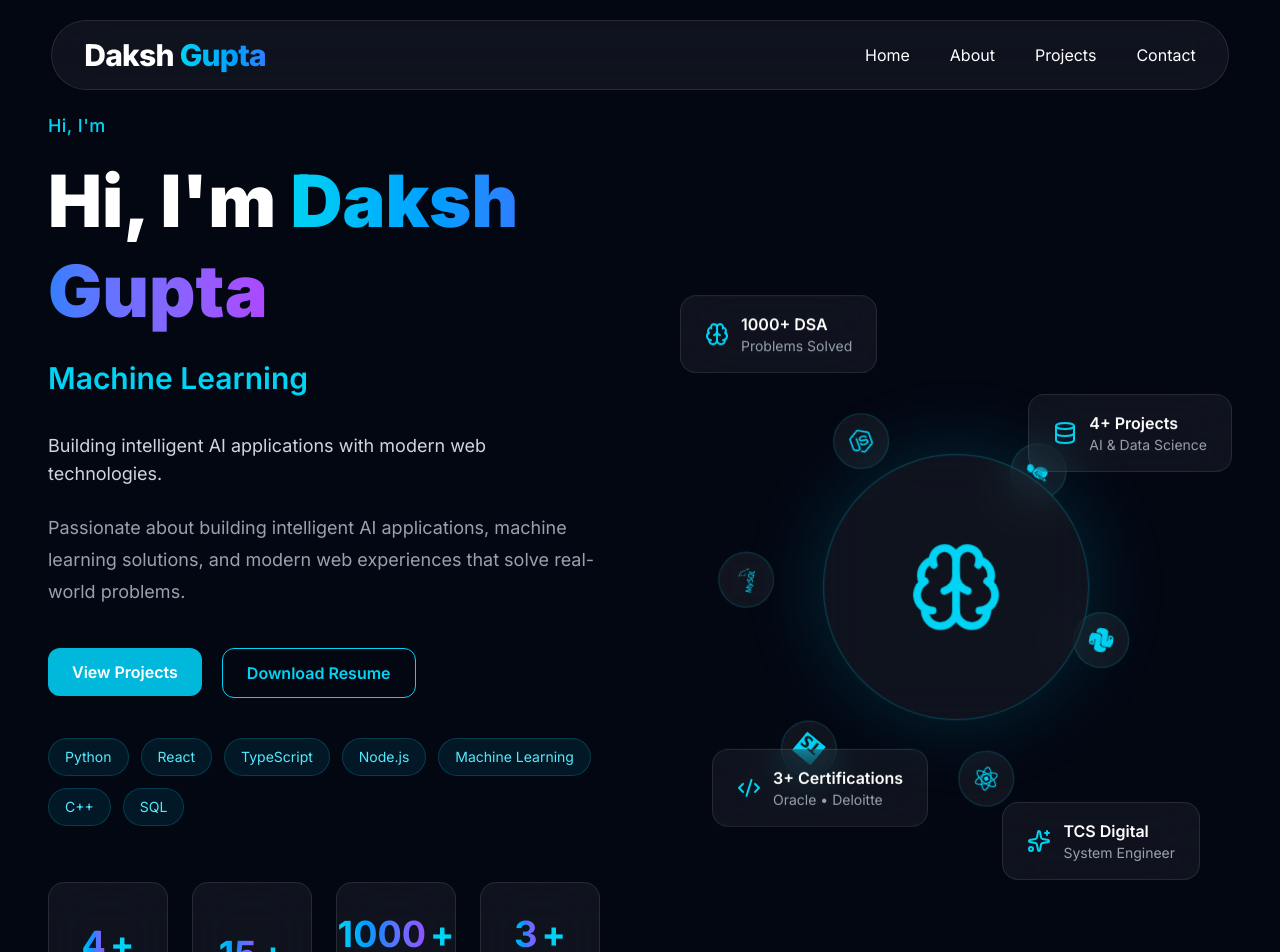
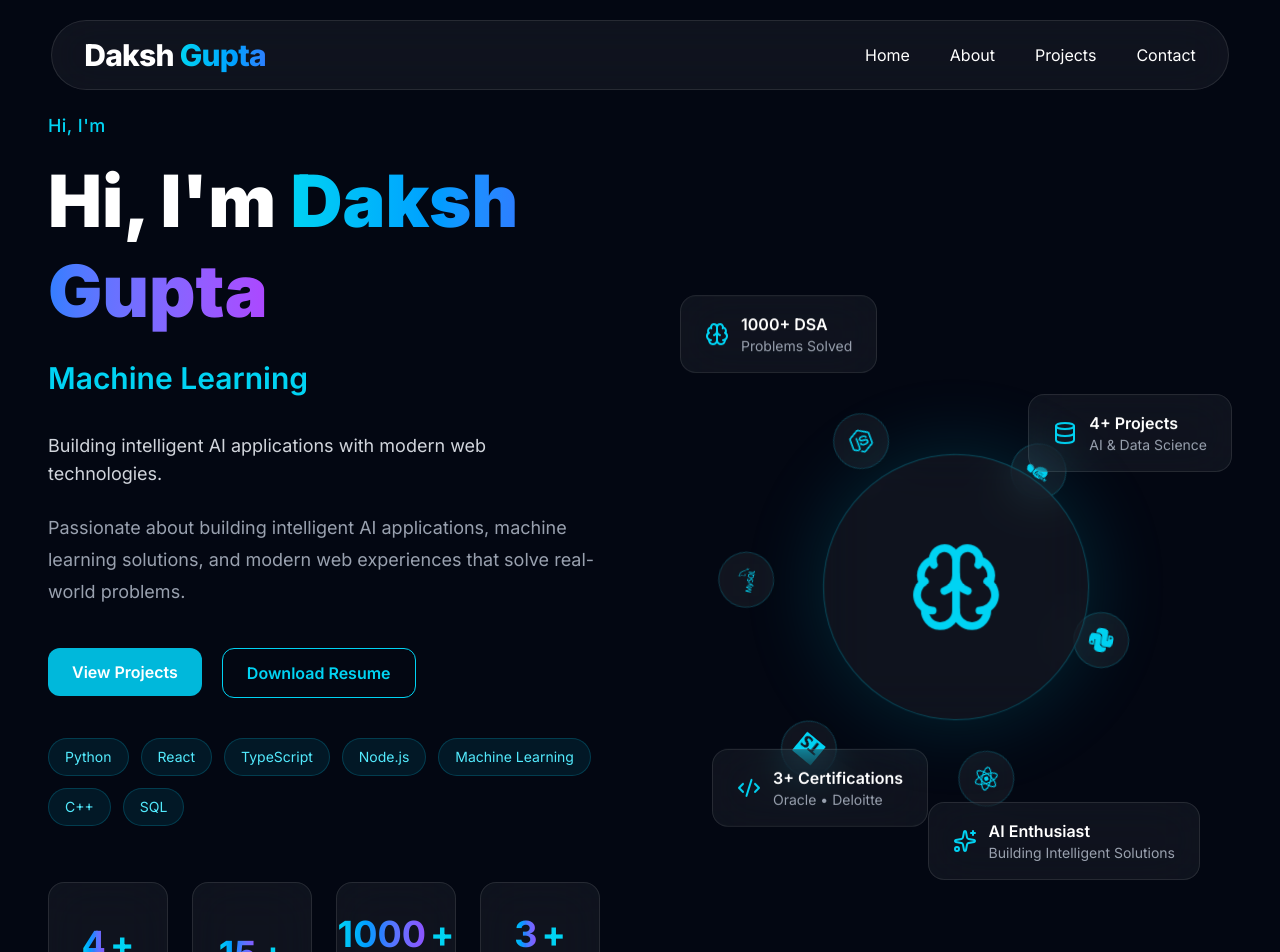
Before and after one commit to Dakshgupta1229/portfolio, a React (Vite) app: page / in a window 1280 px wide. Shown: the top 952 px of the page. Built offline with nearby package versions, Linux system fonts and the light colour scheme.

Commit message:
Update hero section badge

```diff
--- a/src/components/sections/Hero.tsx
+++ b/src/components/sections/Hero.tsx
@@ -167,12 +167,12 @@ export default function Hero() {
 
                 <div>
                   <h3 className="font-semibold">
-                    TCS Digital
-                  </h3>
+  AI Enthusiast
+</h3>
 
-                  <p className="text-sm text-gray-400">
-                    System Engineer
-                  </p>
+<p className="text-sm text-gray-400">
+  Building Intelligent Solutions
+</p>
                 </div>
               </div>
             </FloatingCard>
```
